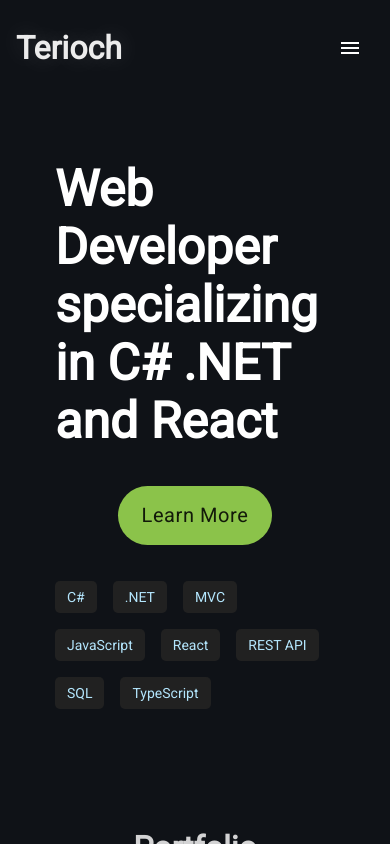
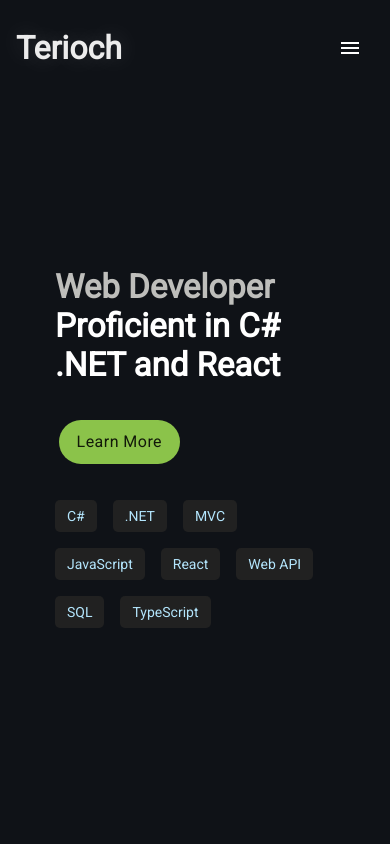
Before and after one commit to DrRykterstein/portfolio-site, a React (Create React App) app: page / in a window 390 px wide. Built offline with nearby package versions, Linux system fonts and the light colour scheme.

Commit message:
Height, layout and responsiveness improvements

```diff
--- a/src/components/portfolio.tsx
+++ b/src/components/portfolio.tsx
@@ -13,6 +13,10 @@ const useStyles = makeStyles((theme) => ({
 		borderRadius: "30px",
 		padding: theme.spacing(1.5, 3),
 		fontSize: "20px",
+		[theme.breakpoints.down("xs")]: {
+			fontSize: "16px",
+			padding: theme.spacing(1, 2.2),
+		},
 	},
 	MuiButton__viewSite: {
 		fontSize: "18px",
@@ -54,9 +58,12 @@ const Portfolio: React.FC = () => {
 	return (
 		<main className="portfolio__container">
 			<section className="portfolio__intro__container">
-				<h1 className="portfolio__intro__title">
-					Web Developer specializing in C# .NET and React
-				</h1>
+				<div className="portfolio_intro_titleContainer">
+					<h1 className="portfolio__intro__titleFaded">Web Developer</h1>
+					<h1 className="portfolio__intro__title">
+						Proficient in C# .NET and React
+					</h1>
+				</div>
 				{screenWidth > 968 && <Profiles component="Portfolio" />}
 				<Link className={classes.Link} to="/contact">
 					<MuiButton className={classes.MuiButton__learnMore} color="secondary">
@@ -81,7 +88,7 @@ const Portfolio: React.FC = () => {
 							<Chip className={classes.SkillsChip} label="React" />
 						</Grid>
 						<Grid item>
-							<Chip className={classes.SkillsChip} label="REST API" />
+							<Chip className={classes.SkillsChip} label="Web API" />
 						</Grid>
 						<Grid item>
 							<Chip className={classes.SkillsChip} label="SQL" />
--- a/src/css/App.css
+++ b/src/css/App.css
@@ -1,17 +1,17 @@
-@import url('https://fonts.googleapis.com/css2?family=Roboto&display=swap');
-@import url('https://fonts.googleapis.com/css2?family=Quicksand&display=swap');
+@import url("https://fonts.googleapis.com/css2?family=Roboto&display=swap");
+@import url("https://fonts.googleapis.com/css2?family=Quicksand&display=swap");
 
 body {
 	margin: 0;
-  font-family: -apple-system, BlinkMacSystemFont, 'Segoe UI', 'Roboto', 'Oxygen',
-    'Ubuntu', 'Cantarell', 'Fira Sans', 'Droid Sans', 'Helvetica Neue',
+	font-family: -apple-system, BlinkMacSystemFont, "Segoe UI", "Roboto", "Oxygen",
+		"Ubuntu", "Cantarell", "Fira Sans", "Droid Sans", "Helvetica Neue",
 		sans-serif;
 	-webkit-font-smoothing: antialiased;
 	-moz-osx-font-smoothing: grayscale;
 }
 
 code {
-  font-family: source-code-pro, Menlo, Monaco, Consolas, 'Courier New',
+	font-family: source-code-pro, Menlo, Monaco, Consolas, "Courier New",
 		monospace;
 }
 
@@ -20,8 +20,8 @@ code {
 }
 
 :root {
-  --mainBackground: #0F1217;
-  --mainChildrenBackground: #0E1A36;
+	--mainBackground: #0f1217;
+	--mainChildrenBackground: #0e1a36;
 	/* --headerBackground: #24315E;
   --portfolioIntroBackground: #303C6C;
   --portfolioGridBackground: #439684;
@@ -38,7 +38,7 @@ code {
 
 .App {
 	font-family: Roboto;
-  background-color: #0F1217;
+	background-color: #0f1217;
 	height: 100vh;
 	overflow-y: auto;
 }
--- a/src/css/portfolio.css
+++ b/src/css/portfolio.css
@@ -13,9 +13,9 @@
 	display: flex;
 	flex-direction: column;
 	justify-content: center;
-	align-items: center;
+	/* align-items: center; */
+	height: calc(100vh - 205px);
 	padding: 1rem;
-	min-height: 40vh;
 	background-color: var(--portfolioIntroBackground);
 }
 
@@ -23,9 +23,16 @@
 	margin: 1rem 0;
 }
 
+.portfolio_intro_titleContainer {
+	font-size: 40px;
+}
+
 .portfolio__intro__title {
-	font-size: 50px;
 	color: white;
+}
+
+.portfolio__intro__titleFaded {
+	color: #bebebb;
 }
 
 /* Portfolio Grid Layout */
@@ -45,7 +52,7 @@
 .portfolio__grid__title {
 	padding: 0.5rem;
 	color: rgba(245, 245, 245, 0.719);
-	font-size: 24px;
+	font-size: 23px;
 	letter-spacing: 1px;
 	background-color: #21252c;
 	border-radius: 10px 10px 0 0;
@@ -110,3 +117,37 @@
 	/* border-radius: 50px;
 	background-color: #a7a7a736; */
 }
+
+@media screen and (max-width: 968px) {
+	.portfolio_intro_titleContainer {
+		font-size: 35px;
+	}
+
+	.portfolio__main__title {
+		font-size: 28px;
+	}
+
+	.portfolio__grid__title {
+		font-size: 20px;
+	}
+}
+
+@media screen and (max-width: 568px) {
+	.portfolio_intro_titleContainer {
+		font-size: 28px;
+	}
+
+	.portfolio__main__title {
+		font-size: 22px;
+	}
+
+	.portfolio__grid__title {
+		font-size: 16px;
+	}
+}
+
+@media screen and (max-width: 400px) {
+	.portfolio_intro_titleContainer {
+		font-size: 22px;
+	}
+}
```
Lines whose indentation alone changed are shown as unchanged.
